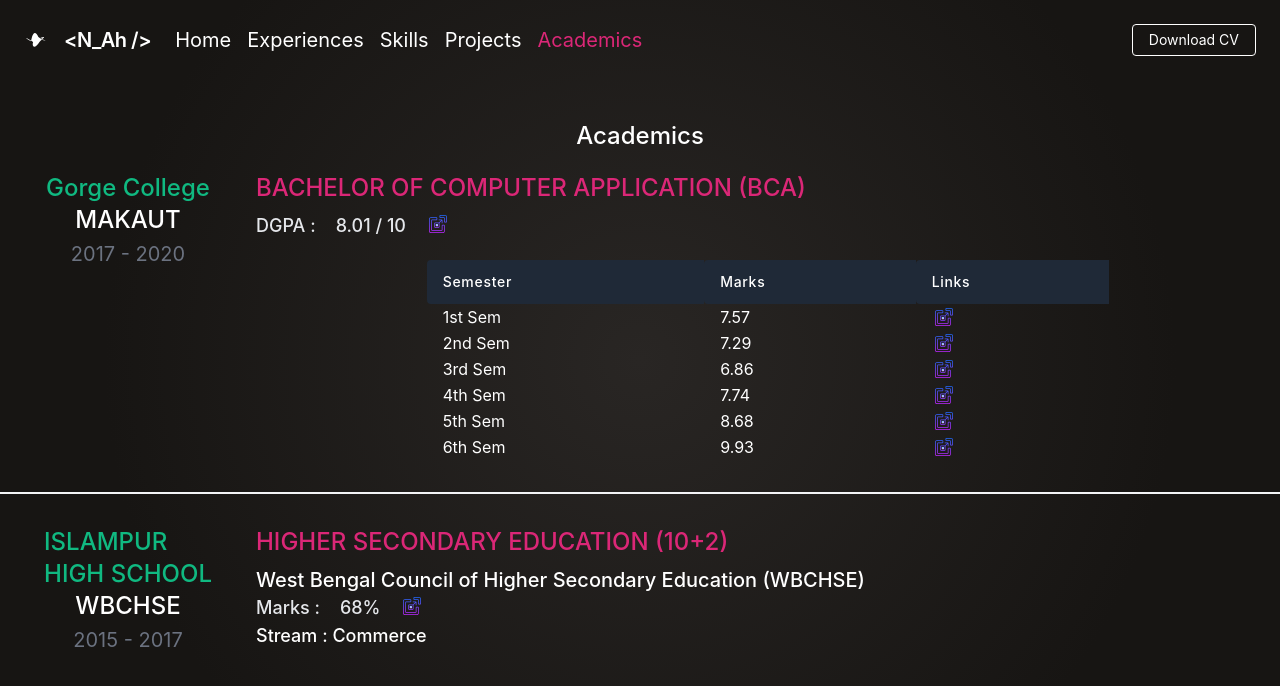
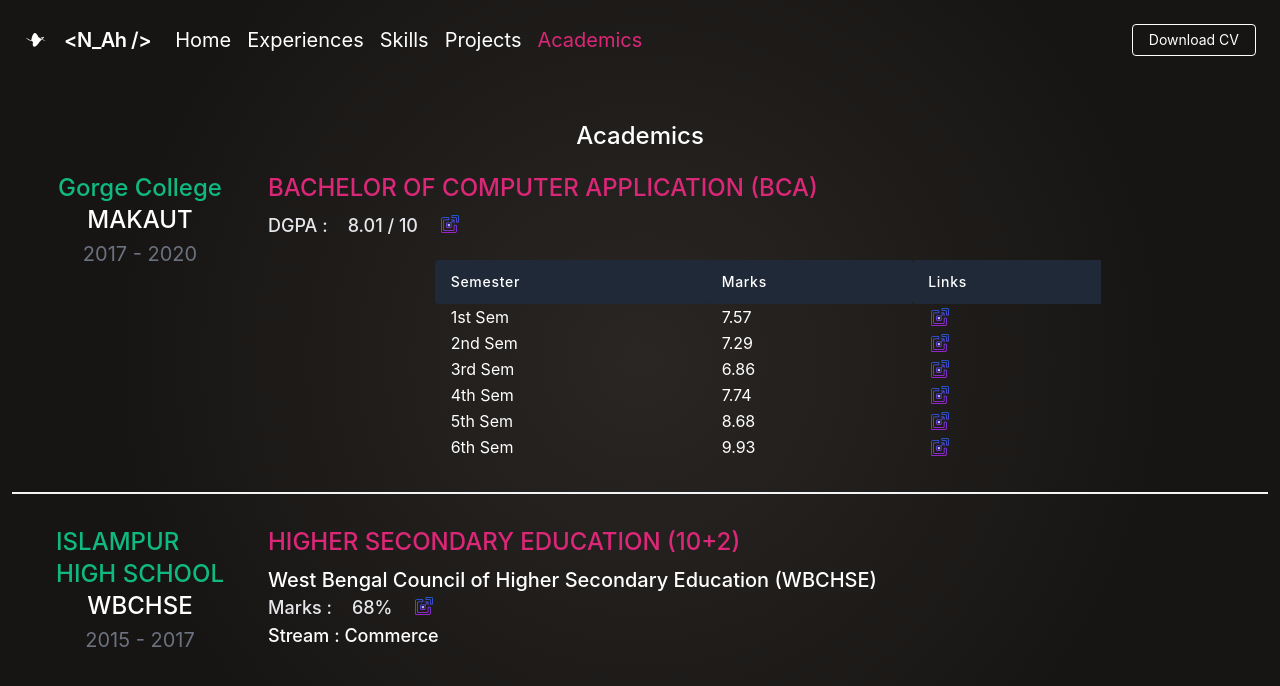
Before and after one commit to num-js/portfolio, a React (Create React App) app: page /academics in a window 1280 px wide. Shown: the top 686 px of the page. Built offline with nearby package versions, Linux system fonts and the light colour scheme.

Commit message:
Fixed Padding in Academic section

```diff
--- a/src/components/Academics/Academics.js
+++ b/src/components/Academics/Academics.js
@@ -10,7 +10,7 @@ const Academics = () => {
                     <h1 class="text-2xl font-medium text-white title-font mb-2">Academics</h1>
                 </div>
                 <div align="left">
-                    <div class="mt-5">
+                    <div class="px-3 mt-5">
                         <div class="-my-8 divide-y-2 divide-gray-100">
                             {
                                 academicsData.map((collegeData, index) => (
```
